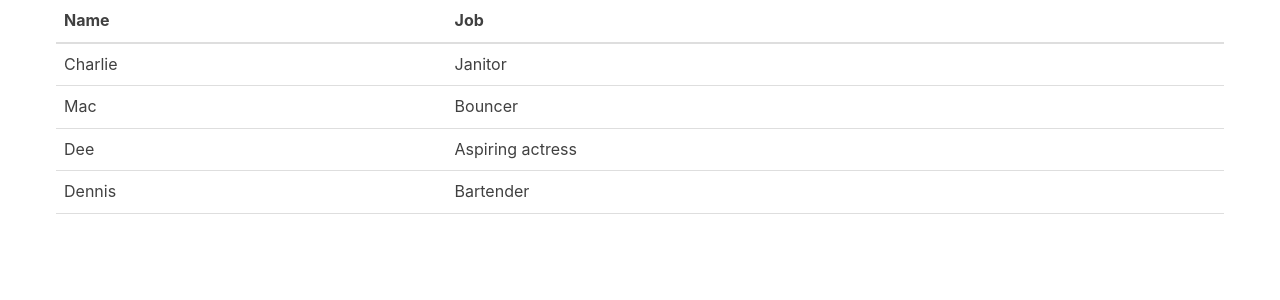
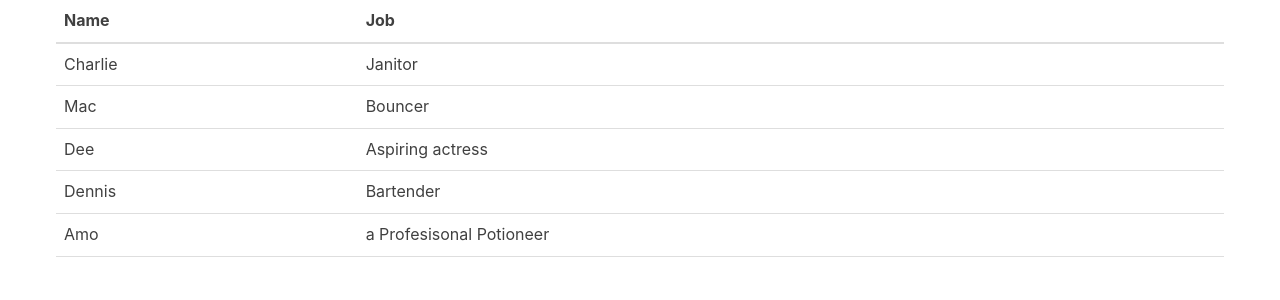
Before and after one commit to Robot55/react-tutorial002, a React (Create React App) app: page / in a window 1280 px wide. Shown: the top 300 px of the page. Built offline with nearby package versions, Linux system fonts and the light colour scheme; the HTML template or start-up script is replaced by a standard one.

Commit message:
modified: Table.js - added my own data item to the table just to see if I can

```diff
--- a/src/Table.js
+++ b/src/Table.js
@@ -27,6 +27,10 @@ class Table extends Component {
             <td>Dennis</td>
             <td>Bartender</td>
           </tr>
+          <tr>
+            <td>Amo</td>
+            <td>a Profesisonal Potioneer</td>
+          </tr>
         </tbody>
       </table>
     )
```
